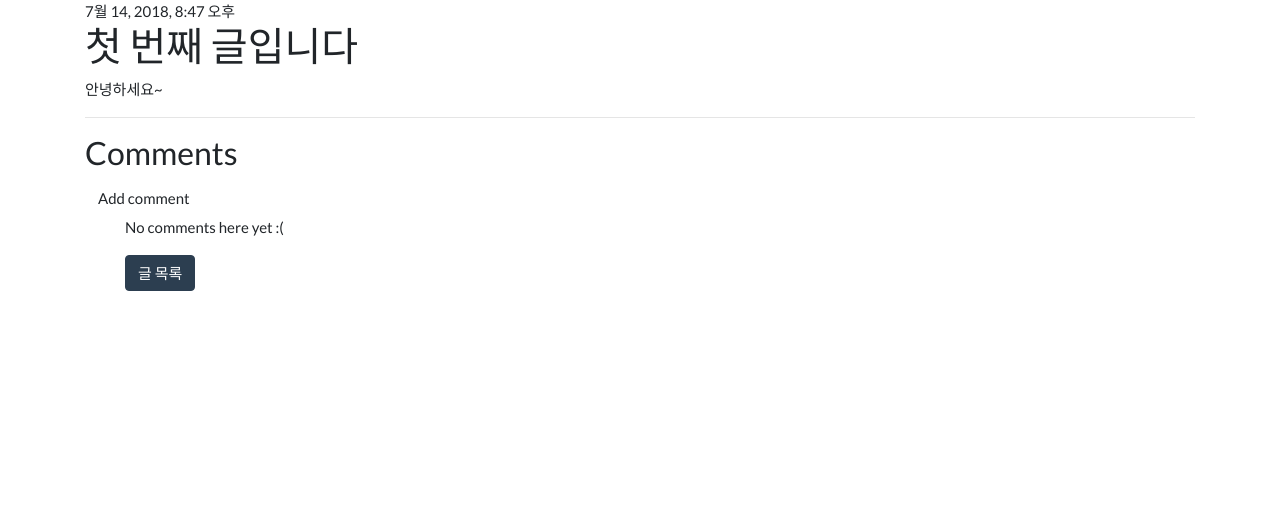
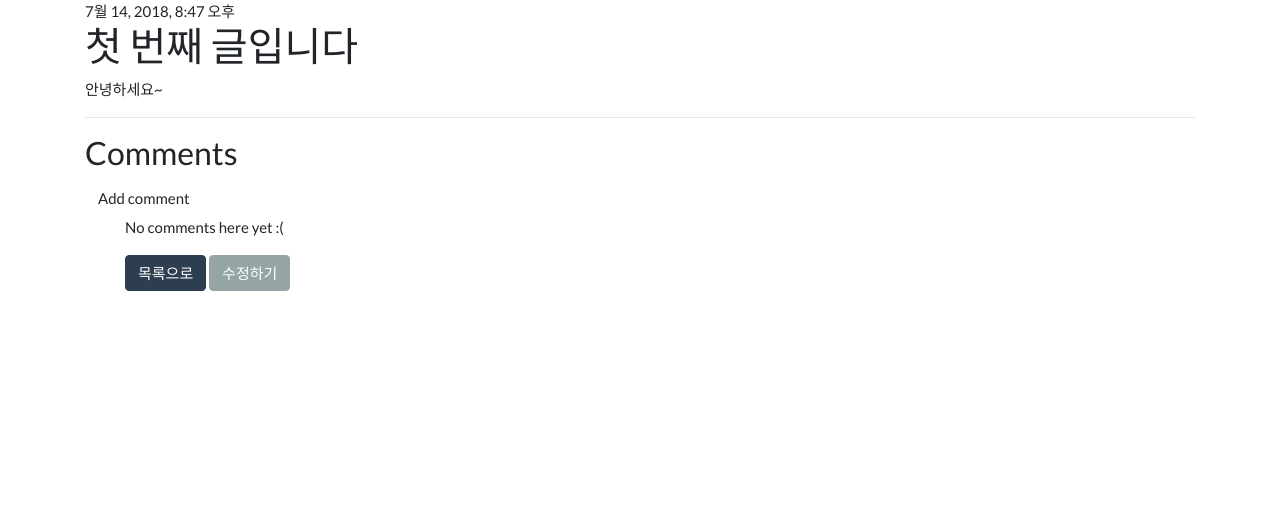
Before and after one commit to 100th/Django, a Django app: page /blog/post/1/ in a window 1280 px wide. Shown: the part 71-602 px from the top of the page. Run offline with Django 3.2, Linux system fonts and the light colour scheme; data comes from the database, SQL or seed files in the repository; some libraries are stand-ins or nearby versions.

Commit message:
유효성에 대해..

```diff
--- a/blog/templates/blog/post_detail.html
+++ b/blog/templates/blog/post_detail.html
@@ -50,7 +50,8 @@
         {% empty %}
         <p>No comments here yet :(</p>
         {% endfor %}
-        <a href="{% url "post_list" %}" class="btn btn-primary">글 목록</a>
+        <a href="{% url "post_list" %}" class="btn btn-primary">목록으로</a>
+        <a href="{% url "post_edit" post.pk %}" class="btn btn-secondary">수정하기</a>
       </div>
     </div>
   </div>
--- a/blog/views.py
+++ b/blog/views.py
@@ -40,15 +40,15 @@ def post_detail(request, pk):   # 여기서 pk는 id 같은 것
 @login_required
 def post_new(request):
     if request.method == "POST":
-        form = PostForm(request.POST)
-        if form.is_valid():
+        form = PostForm(request.POST, request.FILES)    # 뒤에 request.FILES 추가함
+        if form.is_valid():     # 유효성 검사 수행
             post = form.save(commit=False)
             post.author = request.user
             post.published_date = timezone.now()
             post.save()
             return redirect('post_detail', pk=post.pk)
     else:
-        form = PostForm()
+            form = PostForm()
     return render(request, 'blog/post_edit.html', {'form': form})
 
 
```
